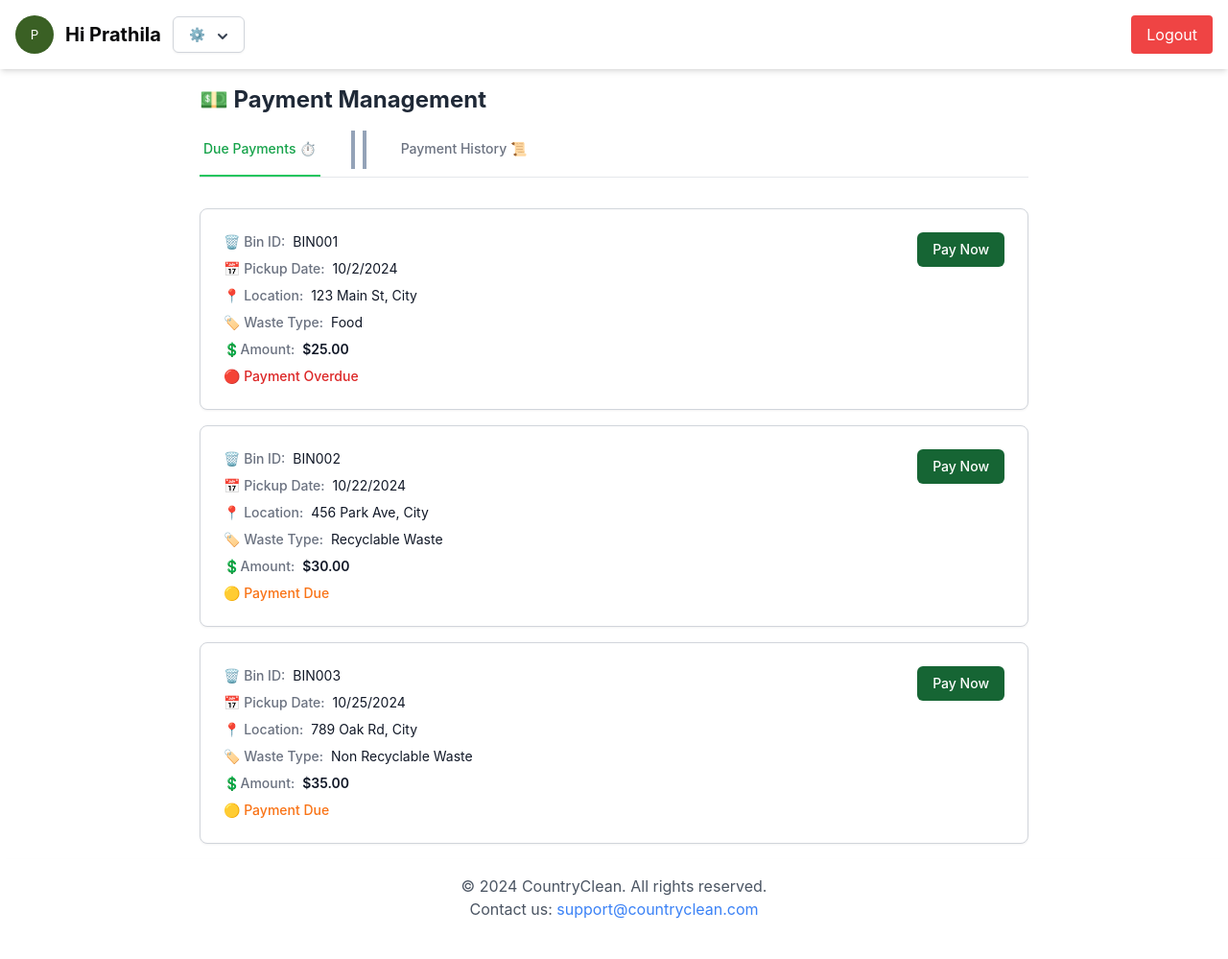
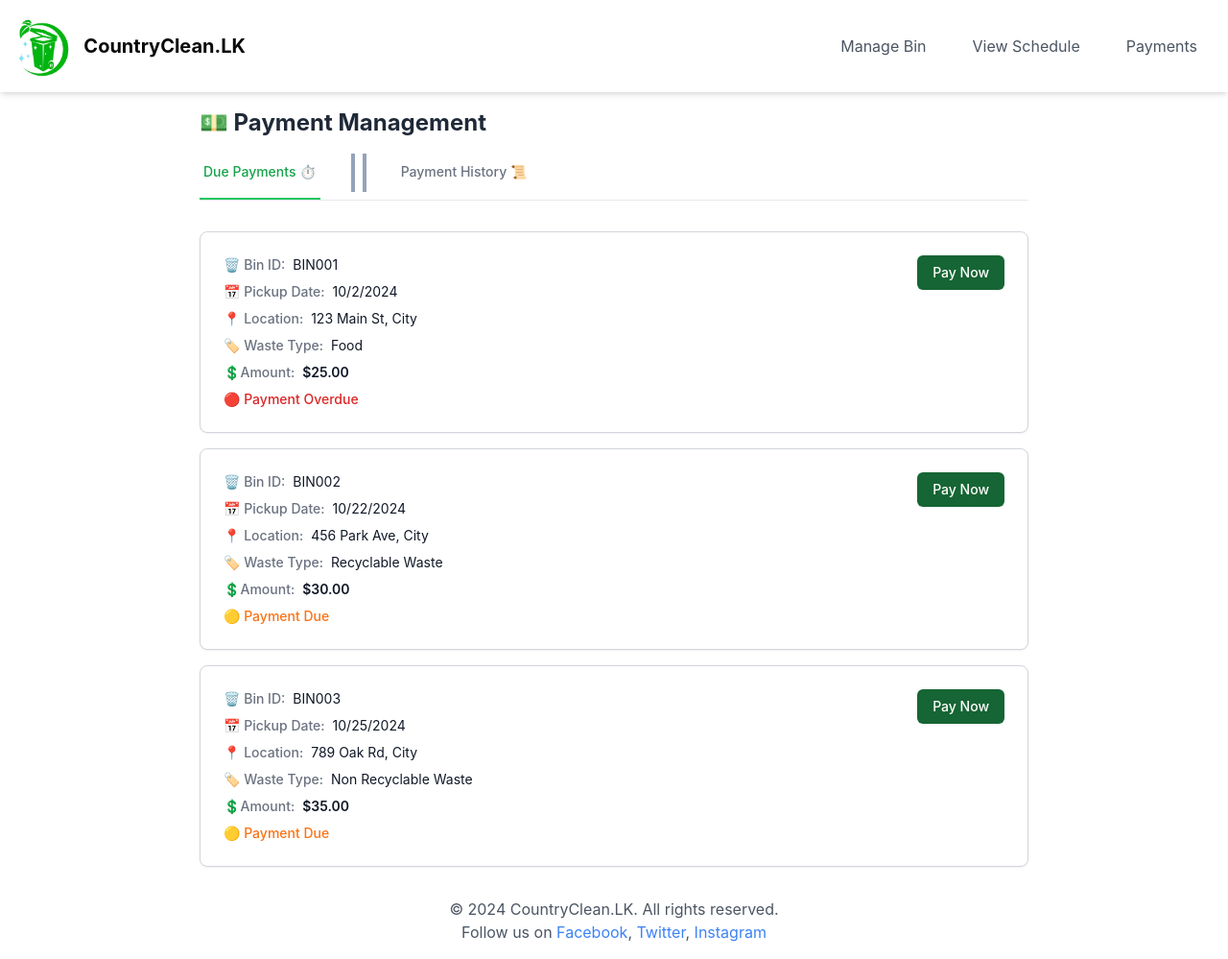
Before and after one commit to last-chaanz/csse-waste-tracker, a React (Vite) app in the folder frontend/: page /payments in a window 1280 px wide. Shown: the whole page at 96% size. Before the commit the page ends 975 px from the top, so only its background shows below. Built offline with nearby package versions, Linux system fonts and the light colour scheme.

Commit message:
made some changes in styling

```diff
--- a/frontend/src/components/User/UserDashboard.jsx
+++ b/frontend/src/components/User/UserDashboard.jsx
@@ -252,6 +252,7 @@ const UserDashboard = ({ onLogout }) => {
                             <p className="text-sm text-gray-600">{currentDateTime}</p>
                         </div>
                     </header>
+                    <br></br>
 
                     <div className="grid grid-cols-1 gap-6 sm:grid-cols-2 lg:grid-cols-3">
                         <div className="rounded-lg bg-white p-6 shadow-md">
--- a/frontend/src/components/WasteBin/fetchBin.jsx
+++ b/frontend/src/components/WasteBin/fetchBin.jsx
@@ -2,6 +2,7 @@ import React, { useEffect, useState } from 'react';
 import axios from 'axios';
 import { jwtDecode } from 'jwt-decode';
 import { useNavigate } from 'react-router-dom';
+import LoginImage from '../../images/logoImage.jpeg';
 
 const WasteBinList = () => {
     const [wasteBins, setWasteBins] = useState([]);
@@ -11,6 +12,11 @@ const WasteBinList = () => {
     const [updatedLocation, setUpdatedLocation] = useState('');
     const [updatedBinType, setUpdatedBinType] = useState('');
     const navigate = useNavigate();
+
+    const handleNavigation = () => {
+      navigate('/user/dashboard');
+    };
+
 
     useEffect(() => {
         const fetchWasteBins = async () => {
@@ -93,15 +99,63 @@ const WasteBinList = () => {
 
     return (
         <>
-            <div className="min-h-screen bg-gradient-to-r from-green-200 to-blue-200 flex flex-col items-center">
+         {/* Navigation Bar */}
+      <nav className="bg-white p-4 shadow-md">
+        <div className="flex items-center justify-between">
+          <div className="flex items-center">
+            {/* Logo Image with navigation */}
+            <img
+              src={LoginImage}
+              alt="CountryClean.LK"
+              className="mr-3 h-16 cursor-pointer"
+              onClick={handleNavigation}
+            />
+            <h1
+              className="text-xl font-bold cursor-pointer"
+              onClick={handleNavigation}
+            >
+              CountryClean.LK
+            </h1>
+          </div>
+          <div className="space-x-4">
+            <button
+              onClick={() => navigate('/FetchBin')}
+              className="rounded-md px-4 py-2 text-gray-600 transition-colors duration-300 hover:bg-blue-500 hover:text-white"
+            >
+              Manage Bin
+            </button>
+            <button
+              onClick={() => navigate('/additional-pickups')}
+              className="rounded-md px-4 py-2 text-gray-600 transition-colors duration-300 hover:bg-blue-500 hover:text-white"
+            >
+              View Schedule
+            </button>
+            <button
+              onClick={() => navigate('/payments')}
+              className="rounded-md px-4 py-2 text-gray-600 transition-colors duration-300 hover:bg-blue-500 hover:text-white"
+            >
+              Payments
+            </button>
+          </div>
+        </div>
+      </nav>
+
+            <div className="min-h-screen flex flex-col items-center bg-gradient-to-b from-gray-100 to-gray-200">
+    <div className="mt-12 p-4 text-center max-w-3xl">
+        <p className="text-lg text-gray-600 mb-4">
+            Effortlessly manage your waste bins and keep track of their status. Whether it's recyclable, non-recyclable, or food waste, register new bins and maintain a cleaner, greener environment.
+        </p>
+    </div>
+
     <button
         onClick={handleRegisterBin}
-                    className="mt-4 mb-6 px-4 py-2 bg-blue-500 text-white rounded-lg hover:bg-blue-600 transition-colors duration-200"
+        className="mt-4 mb-6 px-6 py-3 bg-gradient-to-r from-blue-500 to-blue-600 text-white rounded-full shadow-lg hover:shadow-xl transform hover:scale-105 transition duration-200"
     >
         Register New Bin
     </button>
-                <div className="bg-white shadow-lg rounded-lg p-6">
-                    <h2 className="text-4xl font-bold text-center mt-10 text-blue-600">Manage Your Waste Bins Here</h2>
+
+    <div className="bg-white shadow-2xl rounded-xl p-8 w-full max-w-6xl">
+        <h2 className="text-4xl font-bold text-center mt-4 text-blue-600">Manage Your Waste Bins Here</h2>
 
         {message && (
             <div className="text-red-500 text-center mt-4">
@@ -110,53 +164,53 @@ const WasteBinList = () => {
         )}
 
         {wasteBins.length === 0 ? (
-                        <div className="text-center text-gray-700 text-lg mt-4">
+            <div className="text-center text-gray-700 text-lg mt-6">
                 No waste bins registered.
             </div>
         ) : (
-                        <div className="grid grid-cols-1 sm:grid-cols-2 md:grid-cols-3 gap-10 mt-10">
+            <div className="grid grid-cols-1 sm:grid-cols-2 md:grid-cols-3 gap-6 mt-10">
                 {wasteBins.map((bin) => (
                     <div
                         key={bin._id}
-                                    className="border border-gray-200 rounded-lg p-4 flex flex-col bg-white hover:bg-gray-100 transition duration-300 transform hover:scale-105 shadow-md"
+                        className="border border-gray-300 rounded-xl p-6 bg-white hover:bg-gray-100 transition duration-300 transform hover:scale-105 shadow-md flex flex-col items-center"
                     >
                         {/* Image */}
-                                    {bin.image && (
+                        {bin.image ? (
                             <img
                                 src={bin.image}
                                 alt={`Waste Bin in ${bin.location}`}
-                                            className="w-full h-50 object-cover rounded-lg mb-4"
+                                className="w-full h-42 object-cover rounded-lg mb-4"
                             />
+                        ) : (
+                            <div className="w-full h-40 bg-gray-200 rounded-lg flex items-center justify-center text-gray-500">
+                                No Image
+                            </div>
                         )}
+
                         {/* Location */}
                         <h3 className="font-semibold text-xl mb-2 text-blue-500">
                             {bin.location}
                         </h3>
-                                    {/* Bin Type */}
-                                    <p className="text-sm text-gray-700">
-                                        <strong>Bin Type:</strong> {bin.binType}
-                                    </p>
-                                    {/* Waste Level */}
-                                    <p className="text-sm text-gray-700">
-                                        <strong>Waste Level:</strong> {bin.waste_level}%
-                                    </p>
-                                    {/* Status */}
-                                    <p className="text-sm text-gray-700">
-                                        <strong>Status:</strong> {bin.status}
-                                    </p>
-                                    <p className="text-sm text-gray-700">
-                                        <strong>CollectionDay:</strong> {bin.collectionDay}
-                                    </p>
-                                    <div className="mt-4 flex space-x-2">
+
+                        {/* Bin Details */}
+                        <div className="text-sm text-gray-700">
+                            <p><strong>Bin Type:</strong> {bin.binType}</p>
+                            <p><strong>Waste Level:</strong> {bin.waste_level}%</p>
+                            <p><strong>Status:</strong> {bin.status}</p>
+                            <p><strong>Collection Day:</strong> {bin.collectionDay}</p>
+                        </div>
+
+                        {/* Action Buttons */}
+                        <div className="mt-4 flex space-x-3">
                             <button
                                 onClick={() => handleUpdateBin(bin)}
-                                            className="bg-blue-600 text-white px-4 py-2 rounded hover:bg-blue-700 transition duration-200 font-semibold shadow-sm"
+                                className="bg-blue-500 text-white px-4 py-2 rounded-full hover:bg-blue-600 transition transform hover:scale-105 shadow-sm"
                             >
                                 Update
                             </button>
                             <button
                                 onClick={() => handleDeleteBin(bin._id)}
-                                            className="bg-red-600 text-white px-4 py-2 rounded hover:bg-red-700 transition duration-200 font-semibold shadow-sm"
+                                className="bg-red-500 text-white px-4 py-2 rounded-full hover:bg-red-600 transition transform hover:scale-105 shadow-sm"
                             >
                                 Delete
                             </button>
@@ -215,7 +269,26 @@ const WasteBinList = () => {
             </div>
         </div>
     )}
+      <br></br>
 </div>
+            {/* Footer */}
+            <footer className="bg-white p-4 text-center shadow-md">
+                <p className="text-gray-600">© 2024 CountryClean.LK. All rights reserved.</p>
+                <p className="text-gray-600">
+                    Follow us on{' '}
+                    <a href="#" className="text-blue-500 hover:underline">
+                        Facebook
+                    </a>
+                    ,{' '}
+                    <a href="#" className="text-blue-500 hover:underline">
+                        Twitter
+                    </a>
+                    ,{' '}
+                    <a href="#" className="text-blue-500 hover:underline">
+                        Instagram
+                    </a>
+                </p>
+            </footer>
         </>
     );
 };
--- a/frontend/src/components/WasteBin/registerBin.jsx
+++ b/frontend/src/components/WasteBin/registerBin.jsx
@@ -1,12 +1,20 @@
 import React, { useState } from 'react';
 import axios from 'axios';
 import { jwtDecode } from 'jwt-decode';
+import LoginImage from '../../images/logoImage.jpeg'; // Import the logo image
+import { useNavigate } from 'react-router-dom';
 
 const WasteBinForm = () => {
   const [location, setLocation] = useState('');
   const [image, setImage] = useState('');
   const [binType, setBinType] = useState('Food');
   const [message, setMessage] = useState('');
+
+  const navigate = useNavigate();
+
+  const handleNavigation = () => {
+    navigate('/user/dashboard');
+  };
 
   const handleSubmit = async (e) => {
     e.preventDefault();
@@ -56,15 +64,56 @@ const WasteBinForm = () => {
 
   return (
     <>
-      <div className="flex items-center justify-center min-h-screen bg-gradient-to-r from-green-200 to-blue-300">
+      {/* Navigation Bar */}
+      <nav className="bg-white p-4 shadow-md">
+        <div className="flex items-center justify-between">
+          <div className="flex items-center">
+            {/* Logo Image with navigation */}
+            <img
+              src={LoginImage}
+              alt="CountryClean.LK"
+              className="mr-3 h-16 cursor-pointer"
+              onClick={handleNavigation}
+            />
+            <h1
+              className="text-xl font-bold cursor-pointer"
+              onClick={handleNavigation}
+            >
+              CountryClean.LK
+            </h1>
+          </div>
+          <div className="space-x-4">
+            <button
+              onClick={() => navigate('/FetchBin')}
+              className="rounded-md px-4 py-2 text-gray-600 transition-colors duration-300 hover:bg-blue-500 hover:text-white"
+            >
+              Manage Bin
+            </button>
+            <button
+              onClick={() => navigate('/additional-pickups')}
+              className="rounded-md px-4 py-2 text-gray-600 transition-colors duration-300 hover:bg-blue-500 hover:text-white"
+            >
+              View Schedule
+            </button>
+            <button
+              onClick={() => navigate('/payments')}
+              className="rounded-md px-4 py-2 text-gray-600 transition-colors duration-300 hover:bg-blue-500 hover:text-white"
+            >
+              Payments
+            </button>
+          </div>
+        </div>
+      </nav>
+
+      <div className="flex items-center justify-center min-h-screen bg-gradient-to-b from-gray-100 to-gray-200">
         <form
           className="bg-white shadow-lg rounded-2xl p-8 w-full max-w-3xl border border-gray-200 transform hover:scale-105 transition-transform duration-300"
           onSubmit={handleSubmit}
         >
           <p className="text-center text-lg text-gray-700 mb-6 px-6">
-          Help us keep your community clean by registering your waste bin. This will allow us to monitor waste levels and ensure timely collection. Please provide the necessary details below to get started.
-        </p>
-          <h2 className="text-3xl font-extrabold text-center text-gray-800 mb-6">Register Waste Bin</h2>
+            Help us keep your community clean by registering your waste bin. This will allow us to monitor waste levels and ensure timely collection. Please provide the necessary details below to get started.
+          </p>
+          <h2 className="text-3xl font-extrabold text-center text-green-400 mb-6">Register Waste Bin</h2>
 
           {message && (
             <div className="text-center text-red-600 font-semibold mb-4">
@@ -121,12 +170,30 @@ const WasteBinForm = () => {
 
           <button
             type="submit"
-            className="w-full py-3 rounded-lg bg-blue-500 hover:bg-blue-700 text-white font-bold transition-colors duration-300"
+            className="w-full py-3 rounded-lg bg-green-700 hover:bg-green-500 text-white font-bold transition-colors duration-300"
           >
             Register Waste Bin
           </button>
         </form>
       </div>
+      {/* Footer */}
+      <footer className="bg-white p-4 text-center shadow-md">
+        <p className="text-gray-600">© 2024 CountryClean.LK. All rights reserved.</p>
+        <p className="text-gray-600">
+          Follow us on{' '}
+          <a href="#" className="text-blue-500 hover:underline">
+            Facebook
+          </a>
+          ,{' '}
+          <a href="#" className="text-blue-500 hover:underline">
+            Twitter
+          </a>
+          ,{' '}
+          <a href="#" className="text-blue-500 hover:underline">
+            Instagram
+          </a>
+        </p>
+      </footer>
     </>
   );
 };
--- a/frontend/src/components/payment/PaymentTabs.jsx
+++ b/frontend/src/components/payment/PaymentTabs.jsx
@@ -3,53 +3,60 @@ import React, { useState } from 'react';
 import PendingPayments from './PendingPayments';
 import PaymentHistory from './PaymentHistory';
 import Avatar from 'react-avatar';
-import Navbar from '../User/Navbar';
+import { useNavigate } from 'react-router-dom';
+import LoginImage from '../../images/logoImage.jpeg';
 
 const PaymentTabs = () => {
     const [activeTab, setActiveTab] = useState('due');
+    const navigate = useNavigate();
 
-    const user = { name: 'Prathila' };
+    const handleNavigation = () => {
+      navigate('/user/dashboard');
+    };
 
     return (
         <>
-            {/* header section */}
-            <header className="flex items-center justify-between bg-white p-4 shadow-md">
+           {/* Navigation Bar */}
+      <nav className="bg-white p-4 shadow-md">
+        <div className="flex items-center justify-between">
           <div className="flex items-center">
-                    <Avatar name={user.name || 'User'} size="40" round={true} className="mr-3" />
-                    <h1 className="text-xl font-bold">Hi {user.name || 'User'}</h1>
-                    {/* Dropdown for Profile Settings */}
-                    <div className="relative ml-3 inline-block text-left">
-                        <div>
+            {/* Logo Image with navigation */}
+            <img
+              src={LoginImage}
+              alt="CountryClean.LK"
+              className="mr-3 h-16 cursor-pointer"
+              onClick={handleNavigation}
+            />
+            <h1
+              className="text-xl font-bold cursor-pointer"
+              onClick={handleNavigation}
+            >
+              CountryClean.LK
+            </h1>
+          </div>
+          <div className="space-x-4">
             <button
-                                type="button"
-                                className="inline-flex w-full justify-center rounded-md border border-gray-300 bg-white px-4 py-2 text-sm font-medium text-gray-700 shadow-sm hover:bg-gray-50 focus:outline-none focus:ring-2 focus:ring-blue-500 focus:ring-offset-2 focus:ring-offset-gray-100"
-                                onClick={() => {}}
+              onClick={() => navigate('/FetchBin')}
+              className="rounded-md px-4 py-2 text-gray-600 transition-colors duration-300 hover:bg-blue-500 hover:text-white"
             >
-                                ⚙️
-                                <svg
-                                    className="-mr-1 ml-2 h-5 w-5"
-                                    xmlns="http://www.w3.org/2000/svg"
-                                    viewBox="0 0 20 20"
-                                    fill="currentColor"
-                                    aria-hidden="true"
+              Manage Bin
+            </button>
+            <button
+              onClick={() => navigate('/additional-pickups')}
+              className="rounded-md px-4 py-2 text-gray-600 transition-colors duration-300 hover:bg-blue-500 hover:text-white"
             >
-                                    <path
-                                        fillRule="evenodd"
-                                        d="M5.293 9.293a1 1 0 011.414 0L10 12.586l3.293-3.293a1 1 0 111.414 1.414l-4 4a1 1 0 01-1.414 0l-4-4a1 1 0 010-1.414z"
-                                        clipRule="evenodd"
-                                    />
-                                </svg>
+              View Schedule
+            </button>
+            <button
+              onClick={() => navigate('/payments')}
+              className="rounded-md px-4 py-2 text-gray-600 transition-colors duration-300 hover:bg-blue-500 hover:text-white"
+            >
+              Payments
             </button>
           </div>
         </div>
-                </div>
-                <button
-                    onClick={() => {}}
-                    className="rounded bg-red-500 px-4 py-2 text-white transition duration-300 hover:bg-red-600"
-                >
-                    Logout
-                </button>
-            </header>
+      </nav>
+
             {/* main section */}
             <div className="container mx-auto max-w-4xl p-4">
                 <div className="mb-8">
@@ -84,18 +91,24 @@ const PaymentTabs = () => {
                 {activeTab === 'due' ? <PendingPayments /> : <PaymentHistory />}
             </div>
 
-            {/* Footer Section */}
-            <div>
+             {/* Footer */}
              <footer className="bg-white p-4 text-center shadow-md">
-                    <p className="text-gray-600">&copy; {new Date().getFullYear()} CountryClean. All rights reserved.</p>
+                <p className="text-gray-600">© 2024 CountryClean.LK. All rights reserved.</p>
                 <p className="text-gray-600">
-                        Contact us:{' '}
-                        <a href="mailto:support@example.com" className="text-blue-500">
-                            support@countryclean.com
+                    Follow us on{' '}
+                    <a href="#" className="text-blue-500 hover:underline">
+                        Facebook
+                    </a>
+                    ,{' '}
+                    <a href="#" className="text-blue-500 hover:underline">
+                        Twitter
+                    </a>
+                    ,{' '}
+                    <a href="#" className="text-blue-500 hover:underline">
+                        Instagram
                     </a>
                 </p>
             </footer>
-            </div>
         </>
     );
 };
--- a/frontend/src/pages/AdditionalPickupList.jsx
+++ b/frontend/src/pages/AdditionalPickupList.jsx
@@ -12,6 +12,8 @@ import { Calendar } from '@/components/ui/calendar';
 import { Popover, PopoverContent, PopoverTrigger } from '@/components/ui/popover';
 import { jwtDecode } from 'jwt-decode';
 import { cn } from '@/lib/utils';
+import { useNavigate } from 'react-router-dom';
+import LoginImage from '../images/logoImage.jpeg';
 
 const AdditionalPickupList = () => {
     const [pickups, setPickups] = useState([]);
@@ -29,6 +31,12 @@ const AdditionalPickupList = () => {
         description: '',
     });
     const { toast } = useToast();
+
+    const navigate = useNavigate();
+
+    const handleNavigation = () => {
+      navigate('/user/dashboard');
+    };
 
     useEffect(() => {
         fetchPickupsAndBins();
@@ -170,6 +178,48 @@ const AdditionalPickupList = () => {
     };
 
     return (
+        <>
+         {/* Navigation Bar */}
+      <nav className="bg-white p-4 shadow-md">
+      <div className="flex items-center justify-between">
+        <div className="flex items-center">
+          {/* Logo Image with navigation */}
+          <img
+            src={LoginImage}
+            alt="CountryClean.LK"
+            className="mr-3 h-16 cursor-pointer"
+            onClick={handleNavigation}
+          />
+          <h1
+            className="text-xl font-bold cursor-pointer"
+            onClick={handleNavigation}
+          >
+            CountryClean.LK
+          </h1>
+        </div>
+        <div className="space-x-4">
+          <button
+            onClick={() => navigate('/FetchBin')}
+            className="rounded-md px-4 py-2 text-gray-600 transition-colors duration-300 hover:bg-blue-500 hover:text-white"
+          >
+            Manage Bin
+          </button>
+          <button
+            onClick={() => navigate('/additional-pickups')}
+            className="rounded-md px-4 py-2 text-gray-600 transition-colors duration-300 hover:bg-blue-500 hover:text-white"
+          >
+            View Schedule
+          </button>
+          <button
+            onClick={() => navigate('/payments')}
+            className="rounded-md px-4 py-2 text-gray-600 transition-colors duration-300 hover:bg-blue-500 hover:text-white"
+          >
+            Payments
+          </button>
+        </div>
+      </div>
+    </nav>
+
         <div className="container mx-auto mt-10 px-4 sm:px-6 lg:px-8">
             <div className="rounded-lg bg-white shadow-xl">
                 <div className="px-6 py-8 sm:px-10">
@@ -411,6 +461,26 @@ const AdditionalPickupList = () => {
                 </DialogContent>
             </Dialog>
         </div>
+
+         {/* Footer */}
+         <footer className="bg-white p-4 text-center shadow-md">
+                <p className="text-gray-600">© 2024 CountryClean.LK. All rights reserved.</p>
+                <p className="text-gray-600">
+                    Follow us on{' '}
+                    <a href="#" className="text-blue-500 hover:underline">
+                        Facebook
+                    </a>
+                    ,{' '}
+                    <a href="#" className="text-blue-500 hover:underline">
+                        Twitter
+                    </a>
+                    ,{' '}
+                    <a href="#" className="text-blue-500 hover:underline">
+                        Instagram
+                    </a>
+                </p>
+            </footer>
+        </>
     );
 };
 
```
Lines whose indentation alone changed are shown as unchanged.
